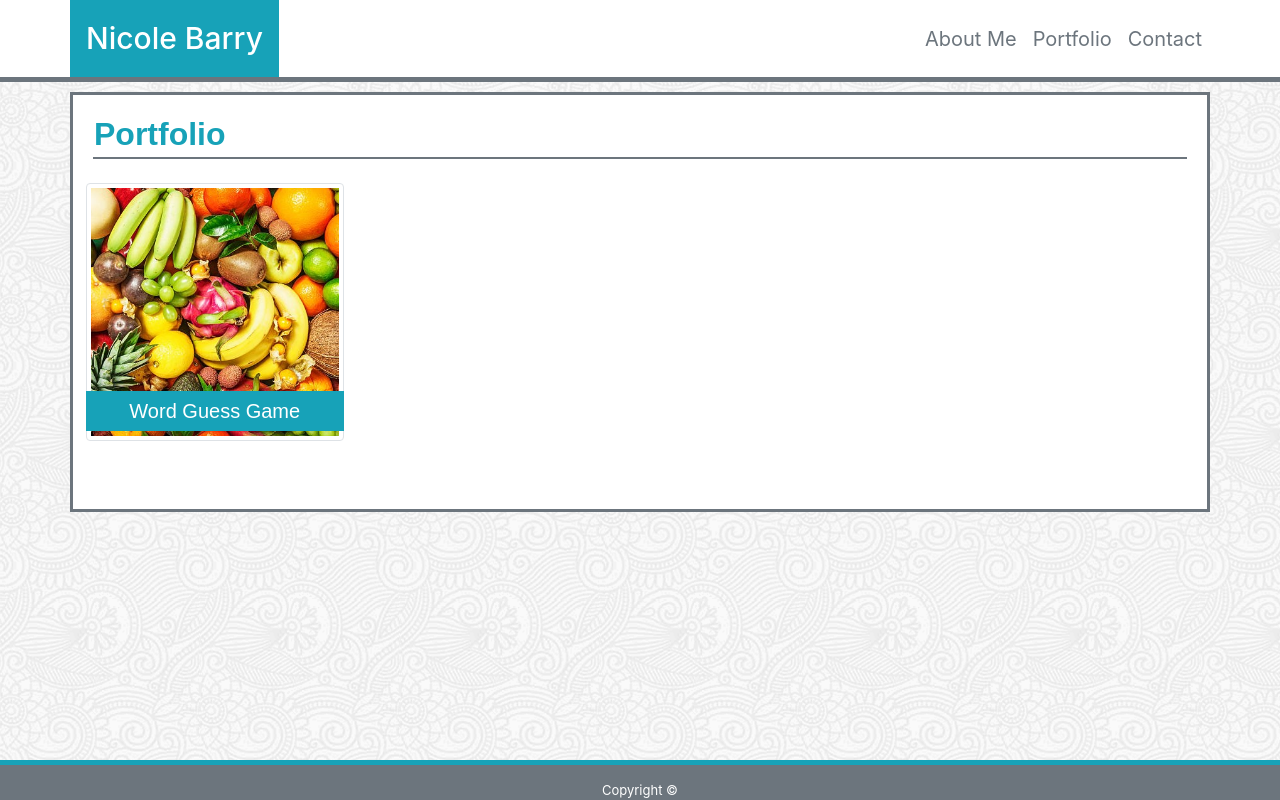
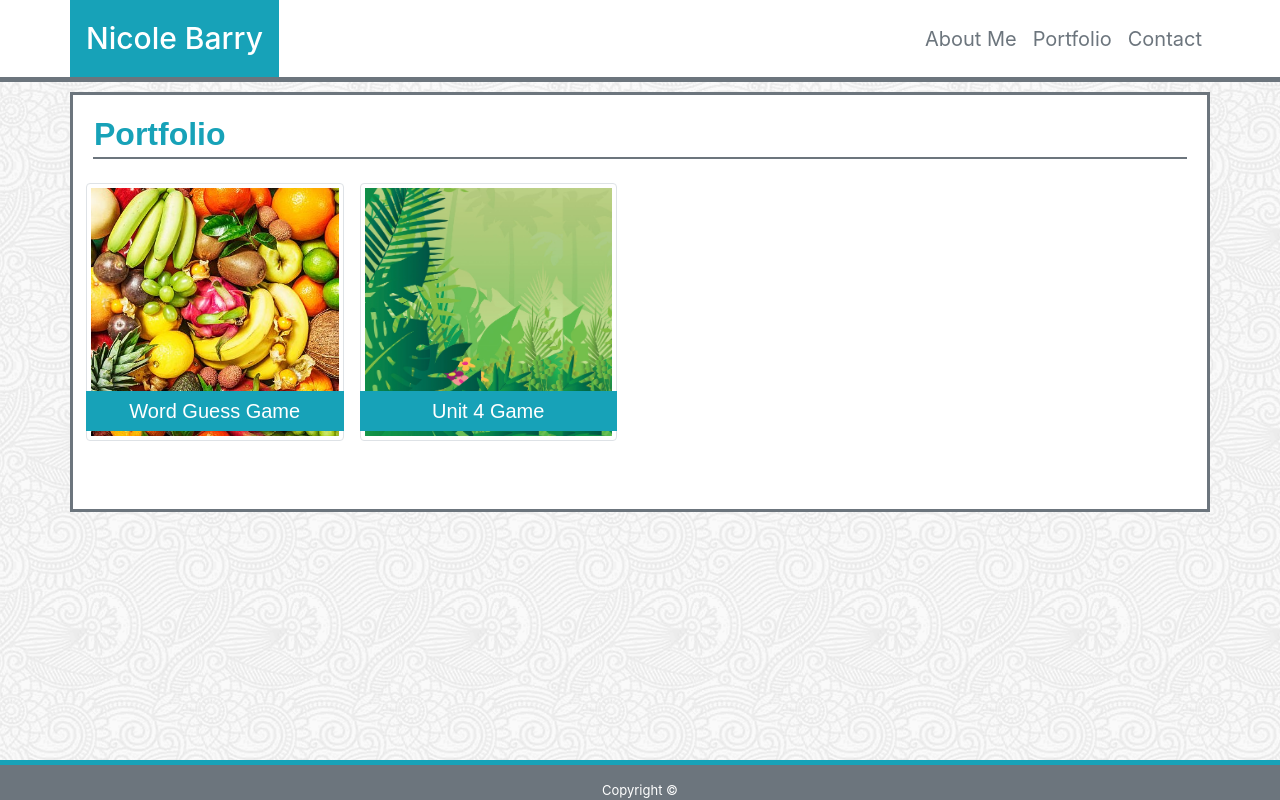
Before and after one commit to nmbarry15/nmbarry15.github.io, a plain HTML site: page portfolio.html in a window 1280 px wide. Drawn offline with nearby package versions, Linux system fonts and the light colour scheme.

Commit message:
add unit 4 game to portfolio

```diff
--- a/portfolio.html
+++ b/portfolio.html
@@ -52,13 +52,23 @@
                     <div class="position-relative m-auto d-block">
                         <a href="https://nmbarry15.github.io/Word-Guess-Game/"><img src="images/fruit-wallpaper.jpg" class="rounded img-thumbnail m-auto d-block w-100"
                                 alt="" id="fruit"></a>
-                        <div class="bg-info text-white w-100 text-center p-2 position-absolute" id="label">
-                            <h5 class="mb-0">Word Guess Game</h5>
-                        </div>
+                        <a href="https://nmbarry15.github.io/Word-Guess-Game/">
+                            <div class="bg-info text-white w-100 text-center p-2 position-absolute" id="label">
+                                <h5 class="mb-0">Word Guess Game</h5>
+                            </div>
+                        </a>
                     </div>
                 </div>
                 <div class="col-md-3 col-6 p-2">
-
+                    <div class="position-relative m-auto d-block">
+                        <a href="https://nmbarry15.github.io/Unit-4-Game/"><img src="images/jungle-background.jpg" class="rounded img-thumbnail m-auto d-block w-100"
+                                alt="" id="jungle"></a>
+                        <a href="https://nmbarry15.github.io/Unit-4-Game/">
+                            <div class="bg-info text-white w-100 text-center p-2 position-absolute" id="label">
+                                <h5 class="mb-0">Unit 4 Game</h5>
+                            </div>
+                        </a>
+                    </div>
                 </div>
                 <div class="col-md-3 col-6 p-2">
 
```
Also changed, not shown: images/jungle-background.jpg (added).
